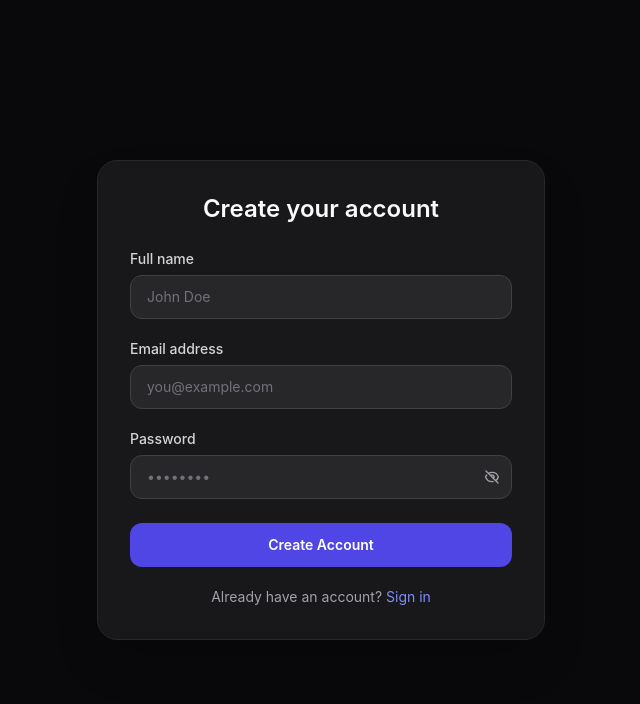
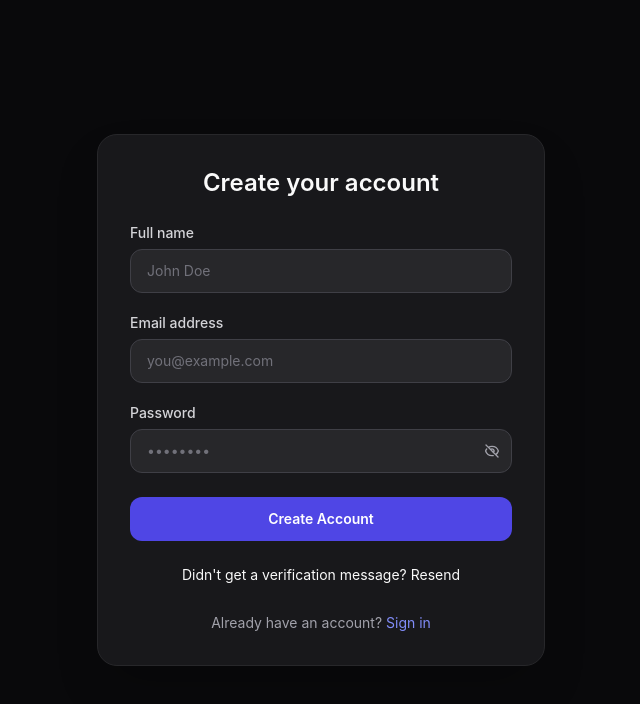
Before and after one commit to abisola29/SECUREGATEE, a Next.js app: page /signup in a window 1280 px wide. Shown: the top 704 px of the page, without its empty margins (319-959 px from the left). Built offline with nearby package versions, Linux system fonts and the light colour scheme.

Commit message:
design: move resend verification message below the create account button on signup page

```diff
--- a/components/auth/sign-up-form.tsx
+++ b/components/auth/sign-up-form.tsx
@@ -110,29 +110,8 @@ export default function SignUpForm(): React.ReactElement {
       )}
 
       {success && (
-        <div className="flex flex-col gap-2">
         <div className="rounded-lg bg-emerald-950 border border-emerald-800 px-4 py-3">
           <p className="auth-success" role="alert" aria-live="polite">{success}</p>
-          </div>
-          <div className="flex items-center justify-between">
-            <button
-              type="button"
-              onClick={handleResend}
-              disabled={isResending}
-              className="text-sm text-indigo-400 hover:text-indigo-300 underline-offset-4 hover:underline disabled:opacity-50"
-              id="resend-verification-btn"
-            >
-              {isResending ? 'Resending...' : "Didn't get the email? Resend message"}
-            </button>
-            <Link href="/login" className="text-sm auth-link">
-              Go to login
-            </Link>
-          </div>
-          {resendMessage && (
-            <p className="text-sm text-zinc-400" role="status" aria-live="polite">
-              {resendMessage}
-            </p>
-          )}
         </div>
       )}
 
@@ -217,18 +196,34 @@ export default function SignUpForm(): React.ReactElement {
         )}
       </div>
 
-      {!success && (
       <button
         type="submit"
-          disabled={isLoading}
+        disabled={isLoading || !!success}
         className="auth-btn mt-1"
         id="signup-submit"
       >
         {isLoading ? <Spinner /> : 'Create Account'}
       </button>
+
+      {/* Resend Link Section below Create Account button */}
+      <div className="text-center flex flex-col gap-2 mt-1">
+        <button
+          type="button"
+          onClick={handleResend}
+          disabled={isResending}
+          className="text-sm text-indigo-450 hover:text-indigo-300 underline-offset-4 hover:underline disabled:opacity-50"
+          id="resend-verification-btn"
+        >
+          {isResending ? 'Resending...' : "Didn't get a verification message? Resend"}
+        </button>
+        {resendMessage && (
+          <p className="text-xs text-emerald-450 font-medium" role="status" aria-live="polite">
+            {resendMessage}
+          </p>
         )}
+      </div>
 
-      <p className="text-center text-sm text-zinc-400">
+      <p className="text-center text-sm text-zinc-400 mt-2">
         Already have an account?{' '}
         <Link href="/login" className="auth-link">
           Sign in
```
Lines whose indentation alone changed are shown as unchanged.
